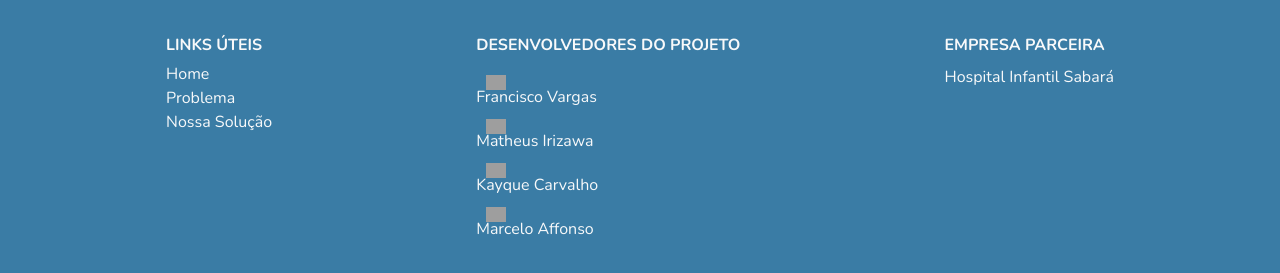
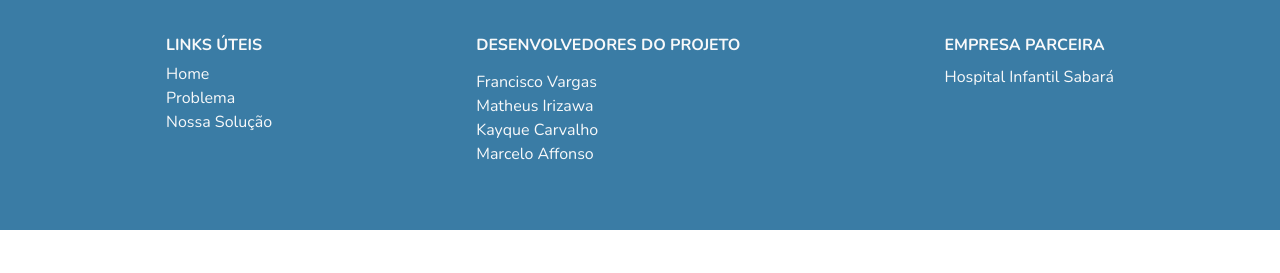
Before and after one commit to GrupoCodeNexus/Sprint_3-WebDev, a React (Vite) app: page /Solucao in a window 1280 px wide. Shown: the part 944-1217 px from the top of the page. After the commit the page ends 1174 px from the top, so only its background shows below. Built offline with nearby package versions, Linux system fonts and the light colour scheme; grey boxes are pictures that could not be loaded.

Commit message:
adicionando links e efeitos nos lis

```diff
--- a/src/components/Footer.jsx
+++ b/src/components/Footer.jsx
@@ -15,10 +15,10 @@ const Footer = () => {
         <div class="c-right">
             <h2 id="title-right">Desenvolvedores do projeto</h2>
             <ul>
-                <li><a href="https://www.linkedin.com/in/franciscovargas7/"><img src="./src/assets/linkedin.png"/></a><a>Francisco Vargas</a></li>
-                <li><a href="https://www.linkedin.com/in/"><img src="./src/assets/linkedin.png"/></a><a>Matheus Irizawa</a></li>
-                <li><a href="https://www.linkedin.com/in/kayque-carvalho-49a190283/"><img src="./src/assets/linkedin.png"/></a><a>Kayque Carvalho</a></li>
-                <li><a href="https://www.linkedin.com/in/"><img src="./src/assets/linkedin.png"/></a><a>Marcelo Affonso</a></li>
+                <li><a href="https://www.linkedin.com/in/franciscovargas7/">Francisco Vargas</a></li>
+                <li><a href="https://www.linkedin.com/in/">Matheus Irizawa</a></li>
+                <li><a href="https://www.linkedin.com/in/kayque-carvalho-49a190283/">Kayque Carvalho</a></li>
+                <li><a href="https://www.linkedin.com/in/">Marcelo Affonso</a></li>
             </ul>
         </div>
         <div class="c-mid">
```
